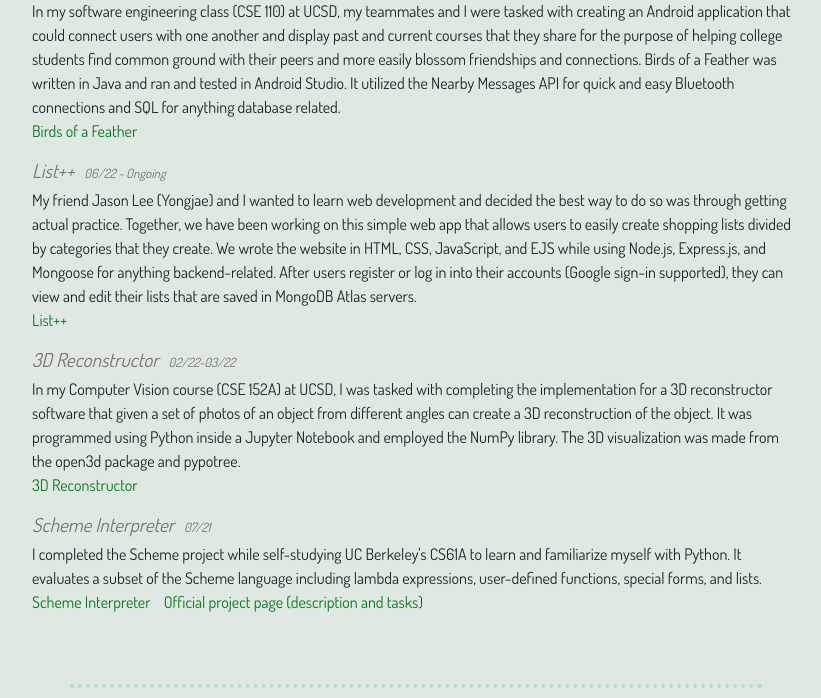
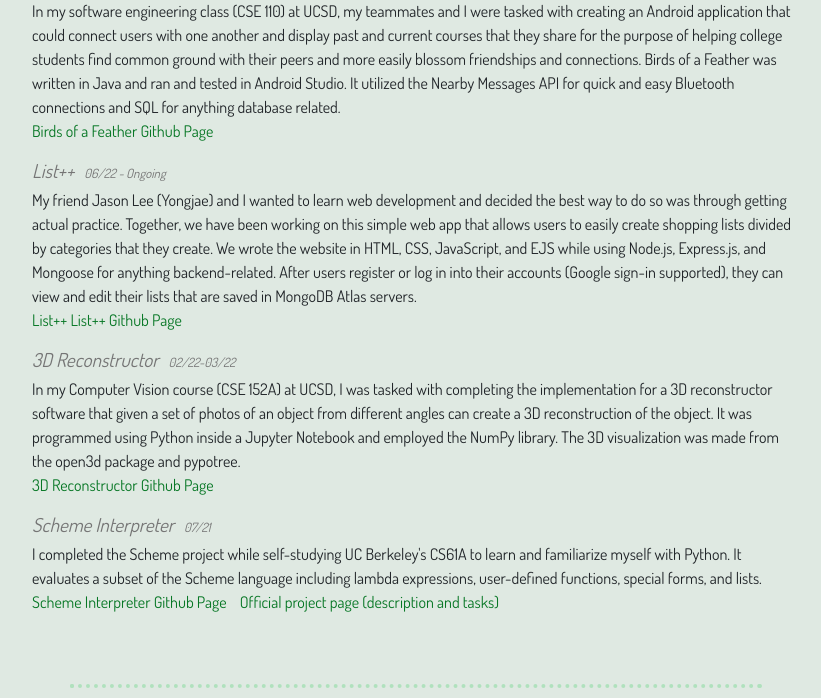
Before and after one commit to erwok/Personal-Site, a plain HTML site: page skills.html in a window 1280 px wide. Shown: the part 484-1182 px from the top of the page, without its empty margins (224-1045 px from the left). Drawn offline with nearby package versions, Linux system fonts and the light colour scheme.

Commit message:
Added some proj links

```diff
--- a/skills.html
+++ b/skills.html
@@ -69,7 +69,7 @@
                     in Java and ran and tested in Android Studio. It utilized the Nearby Messages API for
                     quick and easy Bluetooth connections and SQL for anything database related.
                 </p>
-                <a class="proj-link" href="https://github.com/erwok/Birds-of-a-Feather">Birds of a Feather</a>
+                <a class="proj-link" href="https://github.com/erwok/Birds-of-a-Feather">Birds of a Feather Github Page</a>
                 <p class="title-line"><span class="project">List++</span><span class="indent"></span><span class="date">06/22 - Ongoing</span></p>
                 <p class="project-description">My friend Jason Lee (Yongjae) and I wanted to learn
                     web development and decided the best way to do so was through getting actual practice.
@@ -79,7 +79,8 @@
                     register or log in into their accounts (Google sign-in supported), they can view and edit their
                     lists that are saved in MongoDB Atlas servers.
                 </p>
-                <a class="proj-link" href="https://github.com/yjason12/Listpp">List++</a>
+                <a class="proj-link" href="https://listpp.herokuapp.com/">List++</a>
+                <a class="proj-link" href="https://github.com/yjason12/Listpp">List++ Github Page</a>
                 <p class="title-line"><span class="project">3D Reconstructor</span><span class="indent"></span><span class="date">02/22-03/22</span></p>
                 <p class="project-description"> In my Computer Vision course (CSE 152A) at UCSD, I was tasked with
                     completing the implementation for a 3D reconstructor software that given a set of photos of an object
@@ -87,14 +88,14 @@
                     programmed using Python inside a Jupyter Notebook and employed the NumPy
                     library. The 3D visualization was made from the open3d package and pypotree.
                 </p>
-                <a class="proj-link" href="https://github.com/erwok/3D-Reconstructor">3D Reconstructor</a>
+                <a class="proj-link" href="https://github.com/erwok/3D-Reconstructor">3D Reconstructor Github Page</a>
                 <p class="title-line"><span class="project">Scheme Interpreter</span><span class="indent"></span><span class="date">07/21</span></p>
                 <p class="project-description">I completed the Scheme project while self-studying
                     UC Berkeley's CS61A to learn and familiarize myself with Python. It evaluates a subset
                     of the Scheme language including lambda expressions, user-defined functions,
                     special forms, and lists.
                 </p>
-                <a class="proj-link" href="https://github.com/erwok/Scheme-Interpreter.git">Scheme Interpreter</a>
+                <a class="proj-link" href="https://github.com/erwok/Scheme-Interpreter.git">Scheme Interpreter Github Page</a>
                 <span class="indent"></span>
                 <a class="proj-link" href="https://inst.eecs.berkeley.edu/~cs61a/fa21/proj/scheme/">Official project page (description and tasks)</a>
             </div>
```
